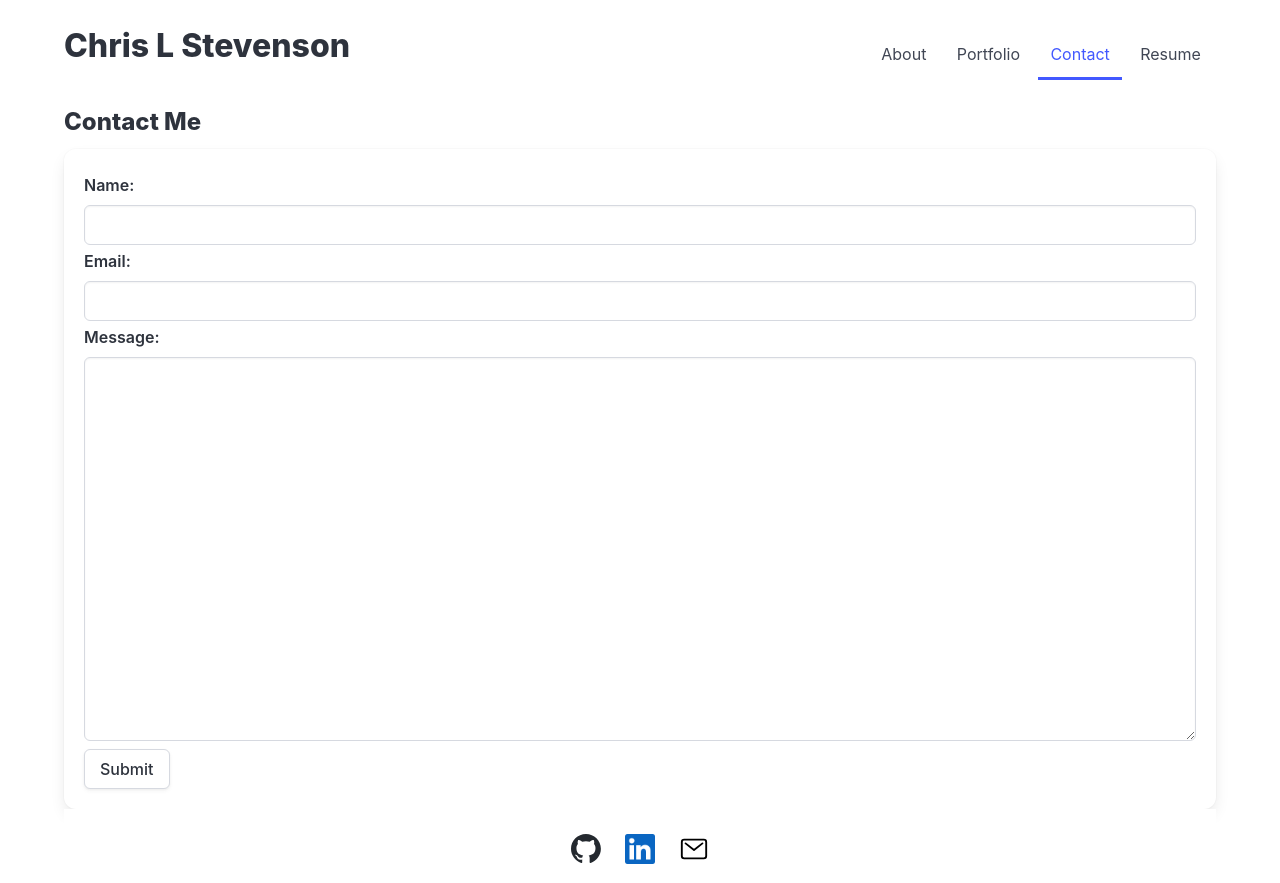
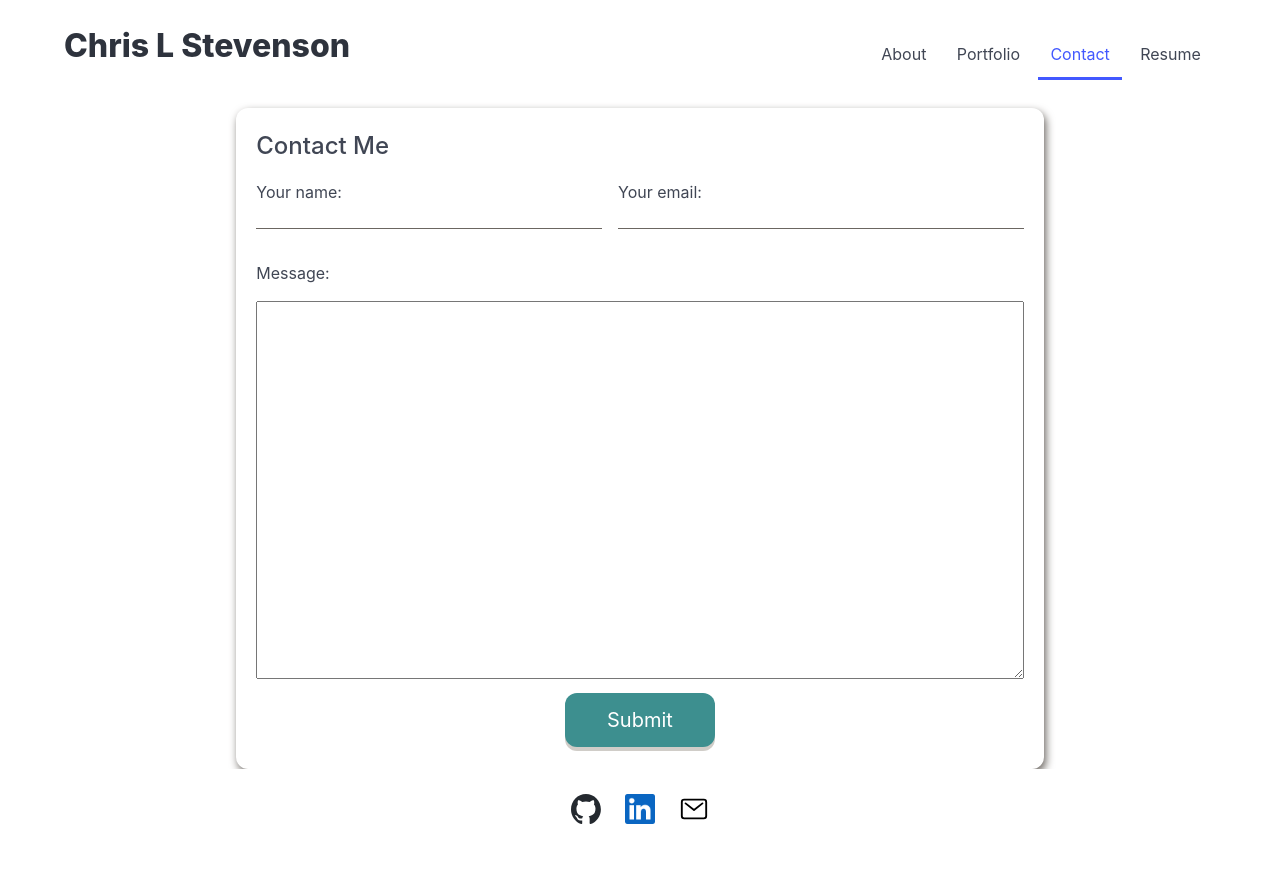
Before and after one commit to clstevenson/my-dev-portfolio, a React (Vite) app: page /Contact in a window 1280 px wide. After the commit the page ends 843 px from the top, so only its background shows below. Built offline with nearby package versions, Linux system fonts and the light colour scheme.

Commit message:
Create Card and PushButton components
- use them in About and Contact pages

```diff
--- a/package.json
+++ b/package.json
@@ -11,6 +11,8 @@
     "preview": "vite preview"
   },
   "dependencies": {
+    "@radix-ui/react-label": "^2.1.0",
+    "@radix-ui/react-popover": "1.1.1",
     "bulma": "^1.0.0",
     "react": "^18.2.0",
     "react-dom": "^18.2.0",
--- a/src/GlobalStyles.js
+++ b/src/GlobalStyles.js
@@ -1,4 +1,5 @@
 import { createGlobalStyle } from "styled-components";
+import { COLORS } from "./util/constants";
 
 const GlobalStyles = createGlobalStyle`
 *, *::before, *::after {
--- /dev/null
+++ b/src/components/Card.jsx
@@ -0,0 +1,13 @@
+import styled from "styled-components";
+import { COLORS } from "../util/constants";
+
+export default function Card({ children }) {
+  return <Wrapper>{children}</Wrapper>;
+}
+
+const Wrapper = styled.div`
+  padding: 20px;
+  border-radius: 12px;
+  box-shadow: 2px 4px 8px ${COLORS.gray[700]};
+  background-color: ${COLORS.white};
+`;
--- a/src/components/Notification.jsx
+++ b/src/components/Notification.jsx
@@ -1,10 +1,24 @@
 // Error component displays a notification message
 // (if input field is empty or email is invalid)
+import styled from "styled-components";
+import { COLORS } from "../util/constants";
 
 export default function Notification({ message }) {
   return (
-    <div className="box mt-2 notification is-info">
-      <p className='is-size-5'> {message} </p>
-    </div>
-  )
+    <Wrapper>
+      <ErrorMessage> {message} </ErrorMessage>
+    </Wrapper>
+  );
 }
+
+const Wrapper = styled.div`
+  background-color: ${COLORS.urgent};
+  border-radius: 4px;
+  margin: 16px 0;
+`;
+
+const ErrorMessage = styled.p`
+  font-size: 1.25em;
+  color: ${COLORS.white};
+  padding: 4px 16px;
+`;
--- /dev/null
+++ b/src/components/PushButton.jsx
@@ -0,0 +1,80 @@
+/*
+This is a 3D button adapted from Josh W Comeau:
+https://www.joshwcomeau.com/animation/3d-button/
+*/
+import styled from "styled-components";
+import { COLORS } from "../util/constants";
+
+export default function PushButton({ children, ...delegated }) {
+  return (
+    <Wrapper {...delegated}>
+      <Shadow></Shadow>
+      <Front>{children}</Front>
+    </Wrapper>
+  );
+}
+
+const Wrapper = styled.button`
+  position: relative;
+  border: none;
+  background: transparent;
+  padding: 0;
+  cursor: pointer;
+  outline-offset: 4px;
+  transition: filter 250ms;
+
+  &:hover {
+    filter: brightness(110%);
+  }
+  /* don't show the outline when clicking w/ a pointer device */
+  /* doesn't seem to have an effect... */
+  /* &:focus:not(:focus-visible) {
+    outline: none;
+  } */
+`;
+
+const Shadow = styled.span`
+  position: absolute;
+  top: 0;
+  left: 0;
+  width: 100%;
+  height: 100%;
+  border-radius: 12px;
+  background: ${COLORS.gray[300]};
+  will-change: transform;
+  transform: translateY(2px);
+  transition: transform 600ms cubic-bezier(0.3, 0.7, 0.4, 1);
+
+  ${Wrapper}:hover & {
+    transform: translateY(2px);
+    transition: transform 250ms cubic-bezier(0.3, 0.7, 0.4, 1.5);
+  }
+
+  ${Wrapper}:active & {
+    transform: translateY(1px);
+    transition: transform 34ms;
+  }
+`;
+
+const Front = styled.span`
+  display: block;
+  position: relative;
+  padding: 12px 42px;
+  border-radius: 12px;
+  font-size: 1.25rem;
+  color: ${COLORS.white};
+  background: ${COLORS.secondary};
+  will-change: transform;
+  transform: translateY(-2px);
+  transition: transform 600ms cubic-bezier(0.3, 0.7, 0.4, 1);
+
+  ${Wrapper}:hover & {
+    transform: translateY(-4px);
+    transition: transform 250ms cubic-bezier(0.3, 0.7, 0.4, 1.5);
+  }
+
+  ${Wrapper}:active & {
+    transform: translateY(-2px);
+    transition: transform 34ms;
+  }
+`;
--- a/src/pages/About.jsx
+++ b/src/pages/About.jsx
@@ -5,10 +5,12 @@
 
 import styled from "styled-components"
 import { ContentWrapper, Title } from "../components/MyStyles";
+import Card from "../components/Card";
 
 export default function AboutMe() {
   return (
-    <article>
+    <Wrapper>
+      <Card>
         <TitleWrapper>
           <ProfileWrapper>
           <img alt="profile pic" src="./assets/cls_profile.jpg" />
@@ -33,7 +35,8 @@ export default function AboutMe() {
             This portfolio will chronicle that journey, and I welcome all <a href="mailto:cstevens@richmond.edu">feedback and collaboration inquiries</a>.
           </p>
         </ContentWrapper>
-    </article>
+        </Card>
+    </Wrapper>
   )
 }
 
--- a/src/pages/Contact.jsx
+++ b/src/pages/Contact.jsx
@@ -2,96 +2,161 @@
  * Contact Me form for users to send me an email, with some validation of inputs
  */
 
-import { useState } from 'react';
-import Notify from '../components/Notification'
+import { useState } from "react";
+import styled from "styled-components";
+import * as Label from "@radix-ui/react-label";
+
+import { COLORS } from "../util/constants";
+import Notify from "../components/Notification";
+import Card from "../components/Card";
+import PushButton from "../components/PushButton";
+import { Title } from "../components/MyStyles";
 
 export default function Contact() {
   // states and setters
-  const [name, setName] = useState('');
-  const [email, setEmail] = useState('');
-  const [message, setMessage] = useState('');
-  const [error, setError] = useState('');
+  const [name, setName] = useState("");
+  const [email, setEmail] = useState("");
+  const [message, setMessage] = useState("");
+  const [error, setError] = useState("");
   // email validation; this is the regex the HTML form uses for validation
-  const emailRegex = /^[a-zA-Z0-9.!#$%&'*+/=?^_`{|}~-]+@[a-zA-Z0-9](?:[a-zA-Z0-9-]{0,61}[a-zA-Z0-9])?(?:\.[a-zA-Z0-9](?:[a-zA-Z0-9-]{0,61}[a-zA-Z0-9])?)*$/;
+  const emailRegex =
+    /^[a-zA-Z0-9.!#$%&'*+/=?^_`{|}~-]+@[a-zA-Z0-9](?:[a-zA-Z0-9-]{0,61}[a-zA-Z0-9])?(?:\.[a-zA-Z0-9](?:[a-zA-Z0-9-]{0,61}[a-zA-Z0-9])?)*$/;
 
   const handleSubmit = (e) => {
-    /* prevent re-render; but validate inputs */
+    // prevent re-render; but validate inputs
     e.preventDefault();
     setError(
-      `Hello, ${name}. This form cannot set an email yet, please email me at cstevens@richmond.edu by clicking the email icon below.`
-    )
+      `Hello, ${name}. This form cannot send an email yet, please email me at cstevens@richmond.edu by clicking the email icon in the footer below.`
+    );
     /* reset state */
-    setName('');
-    setEmail('');
-    setMessage('');
-  }
+    setName("");
+    setEmail("");
+    setMessage("");
+  };
 
   // each input form is tied to React (the value displays the state, onChange updates state)
   return (
-    <section className="contact-form content">
-      <h2 className="is-size-4">Contact Me</h2>
-      <form
-        className="box"
-        onSubmit={handleSubmit}
-      >
-        <label htmlFor="name-field" className="mt-1 label">Name:</label>
-        <input
+    <Wrapper>
+      <Card>
+        <Title>Contact Me</Title>
+        <form onSubmit={handleSubmit}>
+          <InputWrapper>
+            <NameWrapper>
+              <Label.Root htmlFor="name-field">Your name:</Label.Root>
+              <Input
                 type="text"
                 required
                 id="name-field"
-          className="input"
                 value={name}
-          onChange={e => {
+                onChange={(e) => {
                   setName(e.target.value);
                   /* once user enters data, get rid of any notifications */
-            if (e.target.value) setError('');
+                  if (e.target.value) setError("");
                 }}
                 onBlur={() => {
-            if (name === '') setError('Name cannot be empty.');
+                  if (name === "") setError("Name cannot be empty");
                 }}
               />
+            </NameWrapper>
 
-        <label htmlFor="email-field" className="mt-1 label">Email:</label>
-        <input
+            <EmailWrapper>
+              <Label.Root htmlFor="email-field">Your email:</Label.Root>
+              <Input
                 type="email"
                 required
                 id="email-field"
-          className="input"
                 value={email}
-          onChange={e => {
+                onChange={(e) => {
                   setEmail(e.target.value);
                   /* once user enters data, get rid of any notifications */
-            if (e.target.value) setError('');
+                  if (e.target.value) setError("");
                 }}
                 onBlur={() => {
-            if (email === '') setError('Email cannot be empty.');
-            else if (!emailRegex.test(email)) setError('Please enter valid email address.')
+                  if (email === "") setError("Email cannot be empty");
+                  else if (!emailRegex.test(email))
+                    setError("Please enter valid email address");
                 }}
               />
+            </EmailWrapper>
+          </InputWrapper>
 
-        <label htmlFor="message-field" className="mt-1 label">Message:</label>
-        <textarea
+          <MessageWrapper>
+            <Label.Root htmlFor="message-field">Message:</Label.Root>
+            <Message
               required
               id="message-field"
-          className="textarea"
               rows="15"
               value={message}
-          onChange={e => {
+              onChange={(e) => {
                 setMessage(e.target.value);
                 /* once user enters data, get rid of any notifications */
-            if (e.target.value) setError('');
+                if (e.target.value) setError("");
               }}
               onBlur={() => {
-            if (message === '') setError('Message cannot be empty.');
+                if (message === "") setError("Message cannot be empty.");
               }}
-        >
-        </textarea>
+            ></Message>
+          </MessageWrapper>
 
           {/* display error notification when triggered */}
           {error && <Notify message={error} />}
 
-        <button type="submit" className="button mt-2">Submit</button>
+          <Button type="submit">Submit</Button>
         </form>
-    </section>
-  )
+      </Card>
+    </Wrapper>
+  );
 }
+
+const Wrapper = styled.article`
+  width: min(var(--max-prose-width), 100%);
+  margin: 0 auto;
+`;
+
+const InputWrapper = styled.div`
+  display: flex;
+  flex-direction: row;
+  flex-wrap: wrap;
+  justify-content: flex-start;
+  align-items: flex-start;
+  width: 100%;
+  gap: 16px;
+  padding: 16px 0;
+`;
+
+const NameWrapper = styled.div`
+  display: flex;
+  flex: 1 1 200px;
+  flex-direction: column;
+  justify-content: flex-start;
+  align-items: flex-start;
+`;
+
+const EmailWrapper = styled.div`
+  display: flex;
+  flex: 1 1 260px;
+  flex-direction: column;
+  justify-content: flex-start;
+  align-items: flex-start;
+`;
+
+const Input = styled.input`
+  all: unset;
+  width: 100%;
+  flex: 1;
+  border-bottom: 1px solid ${COLORS.gray[700]};
+`;
+
+const MessageWrapper = styled(InputWrapper)`
+  flex-direction: column;
+`;
+
+const Message = styled.textarea`
+  width: 100%;
+  padding: 8px;
+`;
+
+const Button = styled(PushButton)`
+  display: block;
+  margin: 0 auto;
+`;
--- /dev/null
+++ b/src/util/constants.js
@@ -0,0 +1,39 @@
+export const COLORS = {
+  white: "hsl(0deg 0% 100%)",
+  offblack: "hsl(24deg 5% 6%)",
+  gray: {
+    100: "hsl(40deg 12% 95%)",
+    300: "hsl(35deg 8% 80%)",
+    500: "hsl(30deg 4% 60%)",
+    700: "hsl(28deg 5% 40%)",
+    900: "hsl(24deg 6% 16%)",
+  },
+  primary: "hsl(224deg 30% 40%)",
+  primary_dark: "hsl(224deg 30% 25%)",
+  primary_light: "hsl(224deg 30% 55%)",
+  secondary: "hsl(180deg 40% 40%)",
+  secondary_dark: "hsl(180deg 40% 25%)",
+  secondary_light: "hsl(180deg 40% 55%)",
+  urgent: "hsl(0deg 75% 40%)",
+};
+
+export const WEIGHTS = {
+  normal: 400,
+  medium: 550,
+  bold: 700,
+};
+
+export const BREAKPOINTS = {
+  tabletMin: 550,
+  laptopMin: 1100,
+  desktopMin: 1500,
+};
+
+export const QUERIES = {
+  tabletAndUp: `(min-width: ${BREAKPOINTS.tabletMin / 16}rem)`,
+  laptopAndUp: `(min-width: ${BREAKPOINTS.laptopMin / 16}rem)`,
+  desktopAndUp: `(min-width: ${BREAKPOINTS.desktopMin / 16}rem)`,
+  tabletOnly: `
+    (min-width: ${BREAKPOINTS.tabletMin / 16}rem) and
+    (max-width: ${(BREAKPOINTS.laptopMin - 1) / 16}rem)`,
+};
```
Also changed, not shown: 1 other file (tests, documents, lock files or other folders). Lines whose indentation alone changed are shown as unchanged.
